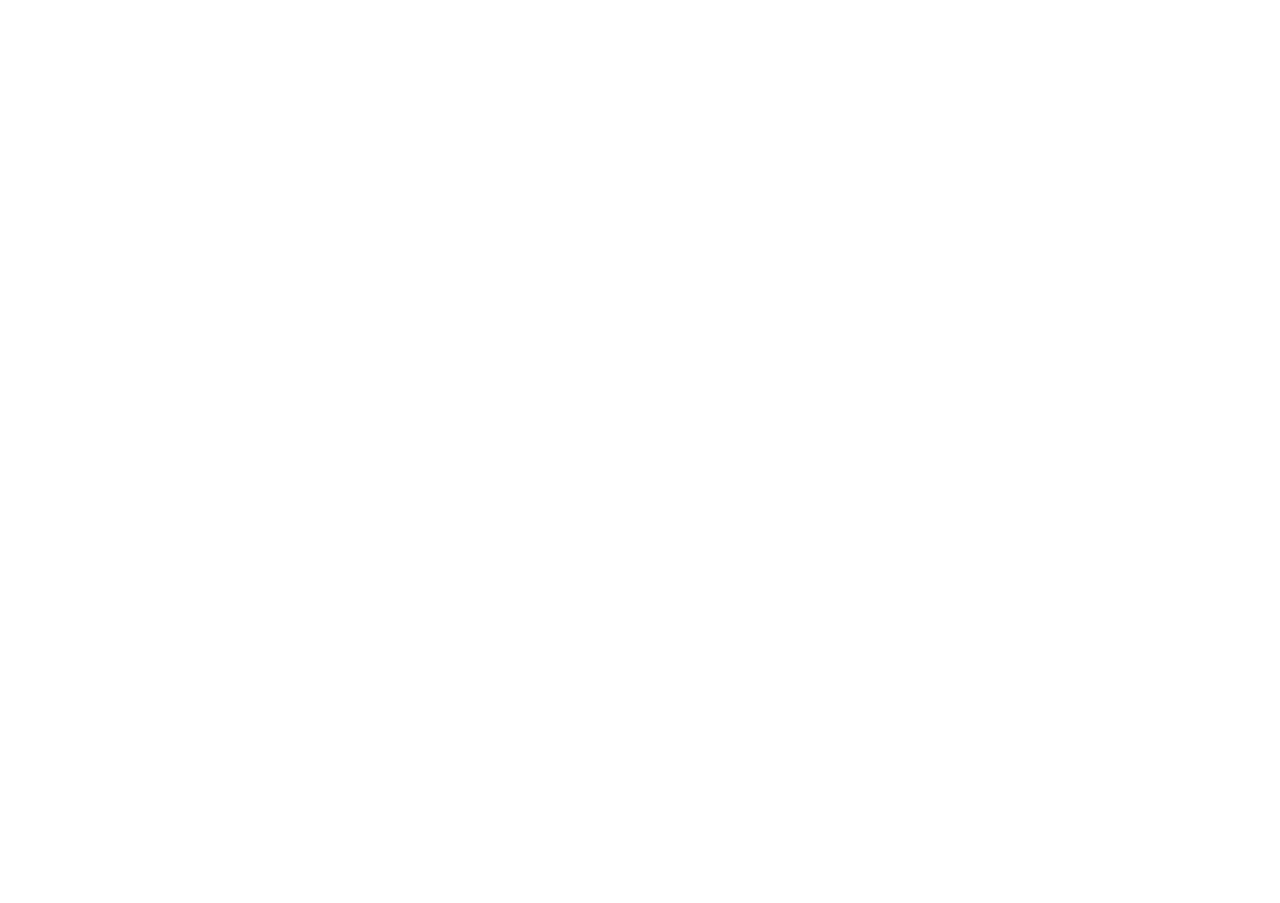
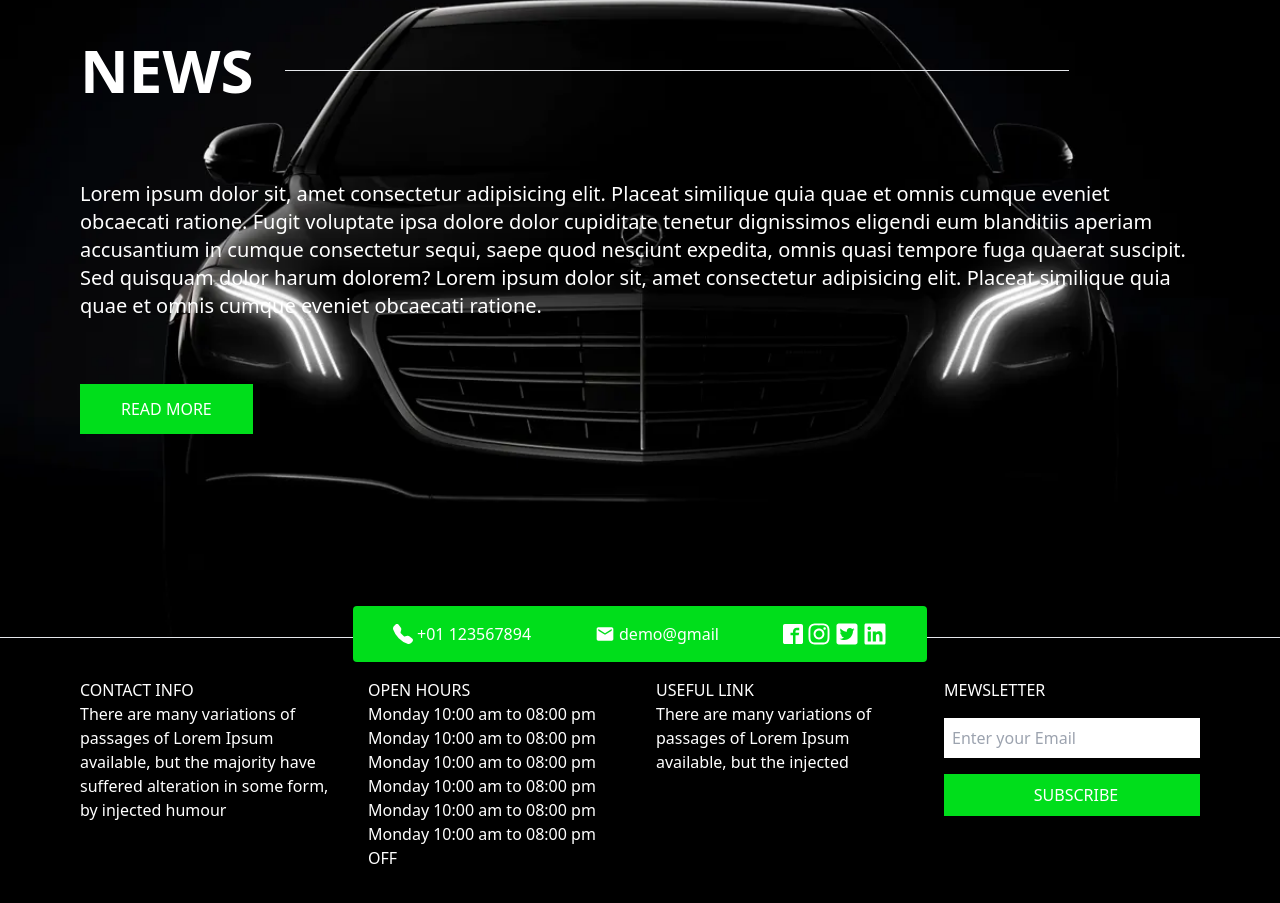
Before and after one commit to rizvan555/Car-Showroom, a Next.js app: page /news in a window 1280 px wide. Shown: the part 219-1122 px from the top of the page. Before the commit the page ends 800 px from the top, so only its background shows below. Built offline with nearby package versions, Linux system fonts and the light colour scheme.

Commit message:
created footer page

```diff
--- a/pages/about/index.tsx
+++ b/pages/about/index.tsx
@@ -25,7 +25,7 @@
         </p>
       </div>
       <div>
-        <button className="border py-3 px-10 bg-white text-black ">
+        <button className="border py-3 px-10 bg-white text-black myButton">
           READ MORE
         </button>
       </div>
--- a/pages/layout/Footer.tsx
+++ b/pages/layout/Footer.tsx
@@ -1,7 +1,66 @@
 import React from 'react';
+import { BsTelephoneFill } from 'react-icons/bs';
+import { MdEmail } from 'react-icons/md';
+import { ImFacebook2 } from 'react-icons/im';
+import { FaInstagram, FaTwitterSquare, FaLinkedin } from 'react-icons/fa';
+import {} from 'react-icons/md';
 
 function Footer() {
-  return <div className="bg-black text-white">Footer</div>;
+  return (
+    <div className="flex justify-center bg-black text-white py-10 gap-8 relative border-t">
+      <div className="absolute flex bg-[#00de1b] text-white top-[-4vh] gap-16 px-10 py-4 rounded">
+        <div className="flex items-center gap-1">
+          <BsTelephoneFill size={20} />
+          <p>+01 123567894</p>
+        </div>
+        <div className="flex items-center gap-1">
+          <MdEmail size={20} />
+          <p>demo@gmail</p>
+        </div>
+        <div className="flex items-center gap-1">
+          <ImFacebook2 size={20} />
+          <FaInstagram size={24} />
+          <FaTwitterSquare size={24} />
+          <FaLinkedin size={24} />
+        </div>
+      </div>
+      <div className="w-[20vw]">
+        <h3>CONTACT INFO</h3>
+        <p>
+          There are many variations of passages of Lorem Ipsum available, but
+          the majority have suffered alteration in some form, by injected humour
+        </p>
+      </div>
+      <div className="w-[20vw]">
+        <h3>OPEN HOURS</h3>
+        <ul>
+          <li>Monday 10:00 am to 08:00 pm</li>
+          <li>Monday 10:00 am to 08:00 pm</li>
+          <li>Monday 10:00 am to 08:00 pm</li>
+          <li>Monday 10:00 am to 08:00 pm</li>
+          <li>Monday 10:00 am to 08:00 pm</li>
+          <li>Monday 10:00 am to 08:00 pm</li>
+          <li>OFF</li>
+        </ul>
+      </div>
+      <div className="w-[20vw]">
+        <h3>USEFUL LINK</h3>
+        <p>
+          There are many variations of passages of Lorem Ipsum available, but
+          the injected
+        </p>
+      </div>
+      <div className="flex flex-col w-[20vw] gap-4">
+        <h3>MEWSLETTER</h3>
+        <input
+          type="email"
+          placeholder="Enter your Email"
+          className="pl-2 py-2"
+        />
+        <button className="myButton pl-2 py-2">SUBSCRIBE</button>
+      </div>
+    </div>
+  );
 }
 
 export default Footer;
--- a/pages/layout/Header.tsx
+++ b/pages/layout/Header.tsx
@@ -1,11 +1,14 @@
 import React from 'react';
 import Navbar from '../home/Navbar';
 import SearchButton from '../home/SearchButton';
+import Link from 'next/link';
 
 function Header() {
   return (
     <div className="flex items-center justify-between px-10 bg-black">
-      <h1 className="text-white text-2xl">MyCar</h1>
+      <Link href="/">
+        <h1 className="text-white text-2xl">MyCar</h1>
+      </Link>
       <div className="flex items-center gap-10">
         <Navbar />
         <SearchButton />
--- a/pages/news/index.tsx
+++ b/pages/news/index.tsx
@@ -1,7 +1,38 @@
 import React from 'react';
+import Mercedes from '../../resourse/images/Mercedes.webp';
 
 function News() {
-  return <div>News</div>;
+  return (
+    <div
+      className="flex flex-col justify-center h-[100vh] mx-auto px-20 text-white"
+      style={{
+        backgroundImage: `url(${Mercedes.src})`,
+        backgroundSize: 'cover',
+      }}
+    >
+      <div className="flex items-center gap-8  mb-20">
+        <h1 className="text-6xl font-bold">NEWS</h1>
+        <hr className="hr-line" />
+      </div>
+      <div className="mb-16">
+        <p className="text-xl">
+          Lorem ipsum dolor sit, amet consectetur adipisicing elit. Placeat
+          similique quia quae et omnis cumque eveniet obcaecati ratione. Fugit
+          voluptate ipsa dolore dolor cupiditate tenetur dignissimos eligendi
+          eum blanditiis aperiam accusantium in cumque consectetur sequi, saepe
+          quod nesciunt expedita, omnis quasi tempore fuga quaerat suscipit. Sed
+          quisquam dolor harum dolorem? Lorem ipsum dolor sit, amet consectetur
+          adipisicing elit. Placeat similique quia quae et omnis cumque eveniet
+          obcaecati ratione.
+        </p>
+      </div>
+      <div>
+        <button className="border py-3 px-10 bg-white text-black myButton">
+          READ MORE
+        </button>
+      </div>
+    </div>
+  );
 }
 
 export default News;
--- a/styles/globals.css
+++ b/styles/globals.css
@@ -8,6 +8,11 @@
   background-color: black;
   margin: 16px 0;
 }
+.myButton {
+  background-color: #00de1b;
+  color: white;
+  border: 1px solid #00de1b;
+}
 .myButton:hover {
   background-color: white;
   color: #00de1b;
```
Also changed, not shown: resourse/images/newsCarsBg.jpeg (added).
